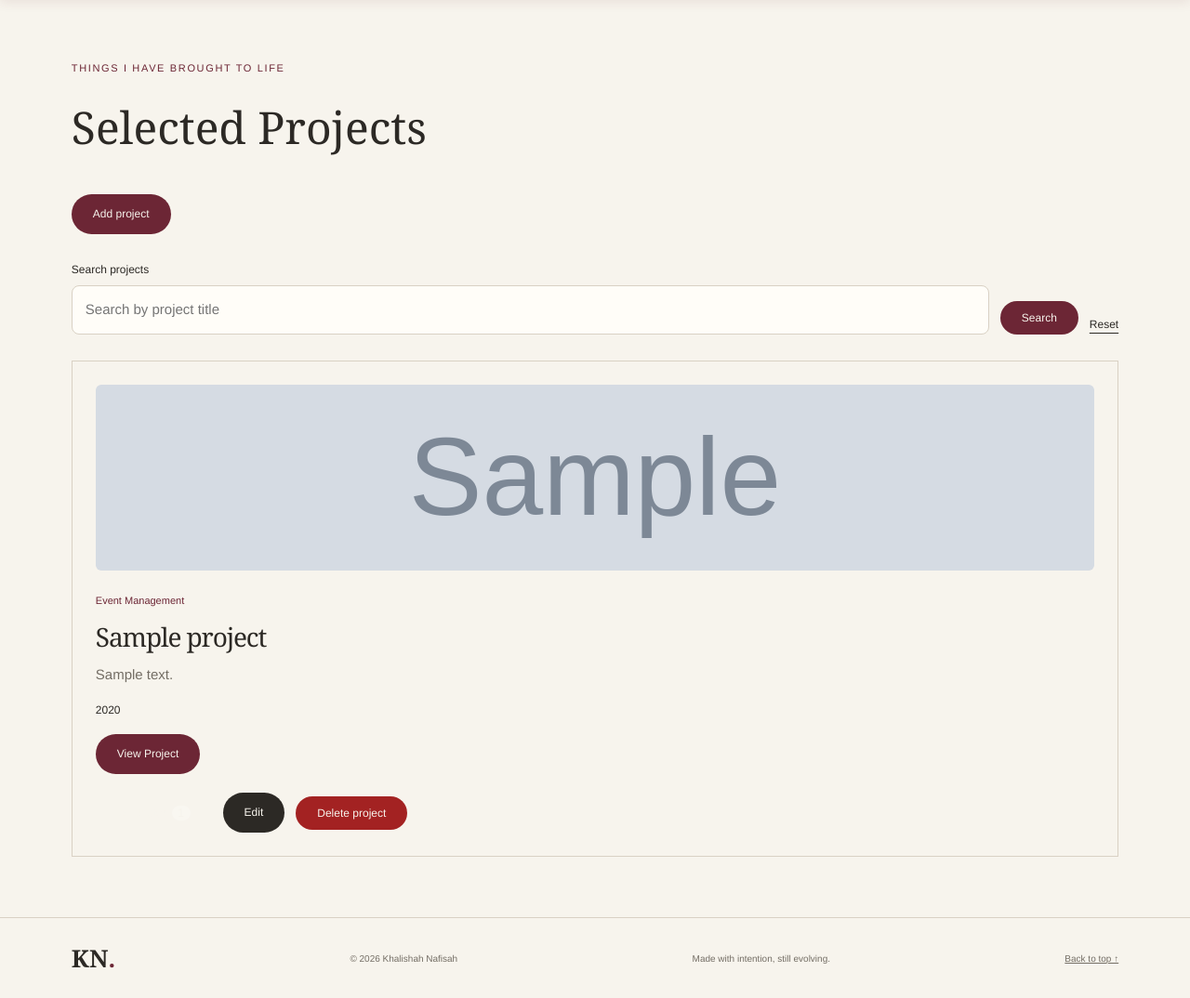
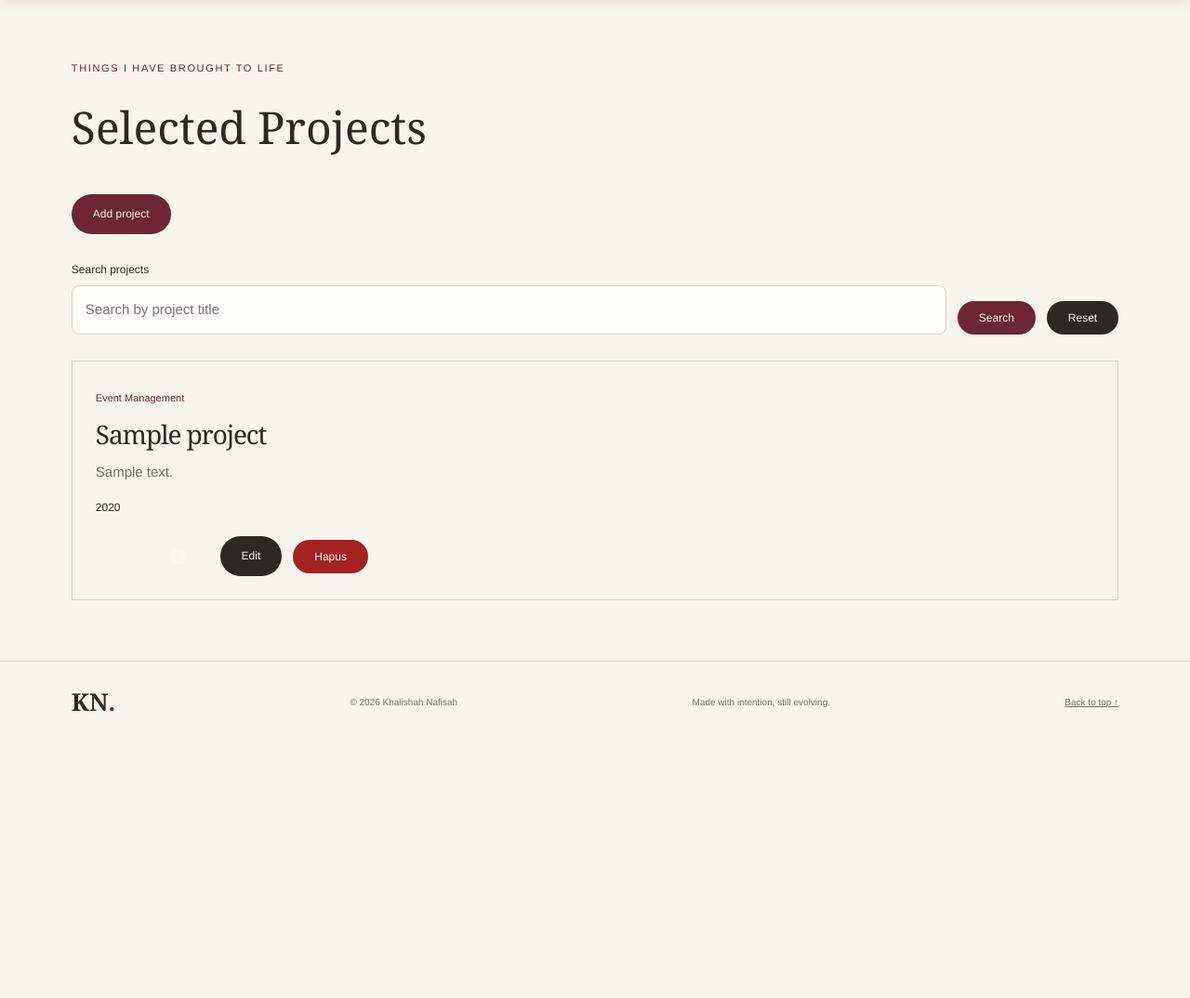
Before and after one commit to KhalishahNafisah/myportofolio, a Django app: page /projects/ in a window 1280 px wide. Shown: the part 72-1146 px from the top of the page at 93% size. After the commit the page ends 838 px from the top, so only its background shows below. Run offline with Django 4.2, Linux system fonts and the light colour scheme; a user stored in the database is signed in; tables that the repository leaves empty hold one stand-in row (values such as "Sample post"); grey boxes marked "Sample" are stand-in pictures.

Commit message:
load project cards melalui AJAX

```diff
--- a/main/views.py
+++ b/main/views.py
@@ -4,7 +4,7 @@ from django.contrib.auth.decorators import login_required
 from django.contrib.auth.forms import AuthenticationForm, UserCreationForm
 from django.core import serializers
 from django.db.models import BooleanField, Count, Exists, OuterRef, Value
-from django.http import HttpResponse
+from django.http import HttpResponse, JsonResponse
 from django.shortcuts import get_object_or_404, redirect, render
 from django.urls import reverse
 from django.utils import timezone
@@ -103,21 +103,13 @@ def toggle_experience_star(request, experience_id):
     return redirect("main:show_experience")
 
 def show_projects(request):
-    response = get_projects_json(request)
-
-    project_list = deserialize_with_star_status(response, Project, request.user)
-
-    return render(
-        request,
-        "projects.html",
-        {
-            "logo": "KN",
-            "name": "Khalishah",
-            "project_list": project_list,
-            "is_editor": is_editor(request.user),
-            "title_query": request.GET.get("title", "").strip(),
-        },
-    )
+    return render(request, "projects.html", {
+        "logo": "KN",
+        "name": "Khalishah",
+        "is_editor": is_editor(request.user),
+        "title_query": request.GET.get("title", "").strip(),
+        "form": ProjectForm(),
+    })
 
 def show_about(request):
     return render(request, "detail.html", {"page_title": "About me", "section_template": "includes/about.html"})
@@ -155,19 +147,34 @@ def create_project(request):
 
 def get_projects_json(request):
     query = request.GET.get("title", "").strip()
-    queryset = Project.objects.order_by("-year", "title")
+
+    projects = Project.objects.order_by("-year", "title")
 
     if query:
-        queryset = queryset.filter(title__icontains=query)
+        projects = projects.filter(title__icontains=query)
 
-    return HttpResponse(
-        serializers.serialize(
-            "json",
-            queryset,
-            fields=("title", "description", "category", "year", "project_url", "project_image_url"),
-        ),
-        content_type="application/json",
-    )
+    projects = with_star_status(projects, request.user)
+
+    data = []
+
+    for project in projects:
+        data.append({
+            "model": "main.project",
+            "pk": str(project.pk),
+            "fields": {
+                "title": project.title,
+                "description": project.description,
+                "category": project.category,
+                "category_display": project.get_category_display(),
+                "year": project.year,
+                "project_url": project.project_url,
+                "project_image_url": project.project_image_url,
+                "star_count": project.star_count,
+                "is_starred": project.is_starred,
+            },
+        })
+
+    return JsonResponse(data, safe=False)
 
 @portfolio_permission_required(allow_editor=True)
 def update_project(request, project_id):
--- /dev/null
+++ b/static/js/projects.js
@@ -0,0 +1,257 @@
+const projectsPage = document.getElementById("projects");
+const searchForm = document.getElementById("project-search-form");
+const searchInput = document.getElementById("search-input");
+const grid = document.getElementById("grid");
+
+const csrfInput = document.querySelector("#csrf-source input");
+const csrfHtml = csrfInput.outerHTML;
+
+const placeholderId = "00000000-0000-0000-0000-000000000000";
+
+let projectsAbortController;
+
+function escapeHtml(value) {
+    return String(value ?? "")
+        .replaceAll("&", "&amp;")
+        .replaceAll("<", "&lt;")
+        .replaceAll(">", "&gt;")
+        .replaceAll('"', "&quot;")
+        .replaceAll("'", "&#39;");
+}
+
+function safeHttpUrl(value) {
+    try {
+        const url = new URL(value);
+
+        return ["http:", "https:"].includes(url.protocol)
+            ? url.href
+            : "";
+    } catch {
+        return "";
+    }
+}
+
+function displayPageSection(section) {
+    for (const id of ["loading", "error", "empty", "grid"]) {
+        document
+            .getElementById(id)
+            .classList
+            .toggle("hide", id !== section);
+    }
+}
+
+function buildProjectCardElement(item) {
+    const project = item.fields;
+
+    const article = document.createElement("article");
+    article.className = "experience-card";
+
+    const route = (template) => {
+        return escapeHtml(
+            template.replace(placeholderId, item.pk)
+        );
+    };
+
+    const imageUrl = safeHttpUrl(project.project_image_url);
+    const projectUrl = safeHttpUrl(project.project_url);
+    const count = escapeHtml(project.star_count);
+
+    const imageHtml = imageUrl
+        ? `
+            <img
+                class="portfolio-project-image"
+                src="${escapeHtml(imageUrl)}"
+                alt="${escapeHtml(project.title)}"
+                loading="lazy"
+            >
+        `
+        : "";
+
+    const linkHtml = projectUrl
+        ? `
+            <a
+                class="social-link"
+                href="${escapeHtml(projectUrl)}"
+                target="_blank"
+                rel="noopener noreferrer"
+            >
+                View Project
+            </a>
+        `
+        : "";
+
+    const loginUrl =
+        `${projectsPage.dataset.loginUrl}?next=` +
+        encodeURIComponent(location.pathname + location.search);
+
+    const starHtml = projectsPage.dataset.authenticated === "true"
+        ? `
+            <form
+                method="post"
+                action="${route(projectsPage.dataset.starUrl)}"
+                class="star-form"
+            >
+                ${csrfHtml}
+
+                <button
+                    type="submit"
+                    class="button button-star${project.is_starred ? " is-starred" : ""}"
+                    aria-pressed="${project.is_starred ? "true" : "false"}"
+                >
+                    ★ ${project.is_starred ? "Unstar" : "Star"}
+
+                    <span class="star-count">${count}</span>
+                </button>
+            </form>
+        `
+        : `
+            <a
+                class="button button-star"
+                href="${escapeHtml(loginUrl)}"
+            >
+                Login to star ★
+                <span class="star-count">${count}</span>
+            </a>
+        `;
+
+    const editHtml = projectsPage.dataset.editUrl
+        ? `
+            <a
+                class="button button-secondary"
+                href="${route(projectsPage.dataset.editUrl)}"
+            >
+                Edit
+            </a>
+        `
+        : "";
+
+    const deleteHtml = projectsPage.dataset.deleteUrl
+        ? `
+            <form
+                method="post"
+                action="${route(projectsPage.dataset.deleteUrl)}"
+                class="delete-project-form"
+            >
+                ${csrfHtml}
+
+                <button
+                    type="submit"
+                    class="button button-danger"
+                >
+                    Hapus
+                </button>
+            </form>
+        `
+        : "";
+
+    article.innerHTML = `
+        ${imageHtml}
+
+        <span class="experience-category">
+            ${escapeHtml(project.category_display)}
+        </span>
+
+        <h2>${escapeHtml(project.title)}</h2>
+
+        <p class="experience-description">
+            ${escapeHtml(project.description)}
+        </p>
+
+        <p class="experience-status">
+            ${escapeHtml(project.year)}
+        </p>
+
+        ${linkHtml}
+
+        <div class="portfolio-actions">
+            ${starHtml}
+            ${editHtml}
+            ${deleteHtml}
+        </div>
+    `;
+
+    const deleteForm = article.querySelector(".delete-project-form");
+
+    if (deleteForm) {
+        deleteForm.addEventListener("submit", (event) => {
+            if (!confirm("Hapus proyek ini?")) {
+                event.preventDefault();
+            }
+        });
+    }
+
+    return article;
+}
+
+async function fetchProjects(query = "") {
+    if (projectsAbortController) {
+        projectsAbortController.abort();
+    }
+
+    const controller = new AbortController();
+    projectsAbortController = controller;
+
+    displayPageSection("loading");
+
+    try {
+        const url = new URL(
+            projectsPage.dataset.listUrl,
+            location.origin
+        );
+
+        if (query) {
+            url.searchParams.set("title", query);
+        }
+
+        const response = await fetch(url, {
+            headers: {
+                Accept: "application/json",
+            },
+            signal: controller.signal,
+            cache: "no-store",
+        });
+
+        if (!response.ok) {
+            throw new Error(`HTTP ${response.status}`);
+        }
+
+        const items = await response.json();
+
+        if (controller.signal.aborted) return;
+
+        grid.replaceChildren(
+            ...items.map(buildProjectCardElement)
+        );
+
+        document.getElementById("empty").textContent = query
+            ? "No matching projects found."
+            : "No projects have been added yet.";
+
+        displayPageSection(items.length ? "grid" : "empty");
+    } catch (error) {
+        if (error.name === "AbortError") return;
+
+        console.error(error);
+        displayPageSection("error");
+    }
+}
+
+function searchProjects() {
+    fetchProjects(searchInput.value.trim());
+}
+
+searchForm.addEventListener("submit", (event) => {
+    event.preventDefault();
+    searchProjects();
+});
+
+document.getElementById("reset-search").addEventListener("click", () => {
+    searchInput.value = "";
+    searchProjects();
+});
+
+document
+    .getElementById("retry-projects")
+    .addEventListener("click", searchProjects);
+
+fetchProjects(searchInput.value.trim());
--- a/templates/projects.html
+++ b/templates/projects.html
@@ -1,97 +1,121 @@
 {% extends "base.html" %}
+{% load static %}
 
 {% block meta %}
-    <title>Khalishah Nafisah — Projects</title>
+<title>Khalishah Nafisah — Projects</title>
 {% endblock meta %}
 
 {% block content %}
+<main id="main">
+    <section
+        class="experience-section"
+        id="projects"
+        data-list-url="{% url 'main:get_projects_json' %}"
+        data-star-url="{% url 'main:toggle_star' '00000000-0000-0000-0000-000000000000' %}"
+        data-login-url="{% url 'main:login' %}"
+        data-authenticated="{{ user.is_authenticated|yesno:'true,false' }}"
+        {% if user.is_superuser or is_editor %}
+        data-edit-url="{% url 'main:update_project' '00000000-0000-0000-0000-000000000000' %}"
+        {% endif %}
+        {% if user.is_superuser %}
+        data-delete-url="{% url 'main:delete_project' '00000000-0000-0000-0000-000000000000' %}"
+        {% endif %}
+    >
+        <div class="container">
+            <p class="section-kicker">
+                Things I have brought to life
+            </p>
 
-<main>
-    <section class="experience-section" id="projects">
-        <div class="container">
-            <p class="section-kicker">Things I have brought to life</p>
             <h1>Selected Projects</h1>
 
             <div class="portfolio-actions">
-            {% if user.is_superuser %}
-                <a class="button" href="{% url 'main:create_project' %}">
+                {% if user.is_superuser %}
+                <a
+                    class="button"
+                    href="{% url 'main:create_project' %}"
+                >
                     Add project
                 </a>
-            {% endif %}
+                {% endif %}
             </div>
 
-            <form method="get"
-                action="{% url 'main:show_projects' %}"
-                class="project-search">
-                <label class="project-search-field">
+            <form
+                id="project-search-form"
+                class="project-search"
+            >
+                <label
+                    class="project-search-field"
+                    for="search-input"
+                >
                     <span>Search projects</span>
-                    <input type="search"
+
+                    <input
+                        type="search"
+                        id="search-input"
                         name="title"
                         value="{{ title_query }}"
-                        placeholder="Search by project title">
+                        placeholder="Search by project title"
+                    >
                 </label>
 
-                <button type="submit" class="button">Search</button>
+                <button type="submit" class="button">
+                    Search
+                </button>
 
-                <a class="text-link" href="{% url 'main:show_projects' %}">
+                <button
+                    type="button"
+                    id="reset-search"
+                    class="button button-secondary"
+                >
                     Reset
-                </a>
+                </button>
             </form>
 
-            <div class="experience-grid">
-                {% for project in project_list %}
-                    <article class="experience-card">
-                        {% if project.project_image_url %}
-                            <img class="portfolio-project-image"
-                                src="{{ project.project_image_url }}"
-                                alt="{{ project.title }}"
-                                loading="lazy">
-                        {% endif %}
-                        <span class="experience-category">
-                            {{ project.get_category_display }}
-                        </span>
+            <div id="csrf-source" hidden>
+                {% csrf_token %}
+            </div>
 
-                        <h2>{{ project.title }}</h2>
+            <div
+                id="loading"
+                class="empty-state"
+                role="status"
+            >
+                Memuat proyek...
+            </div>
 
-                        <p class="experience-description">
-                            {{ project.description }}
-                        </p>
+            <div
+                id="error"
+                class="empty-state hide"
+                role="alert"
+            >
+                Gagal memuat proyek.
 
-                        <p class="experience-status">
-                            {{ project.year }}
-                        </p>
+                <button
+                    type="button"
+                    id="retry-projects"
+                    class="button"
+                >
+                    Coba lagi
+                </button>
+            </div>
 
-                        {% if project.project_url %}
-                            <a
-                                href="{{ project.project_url }}"
-                                target="_blank"
-                                rel="noopener noreferrer"
-                                class="social-link"
-                            >
-                                View Project
-                            </a>
-                        {% endif %}
-                    <div class="portfolio-actions">
-                        {% include "components/project_star.html" with project=project %}
+            <div
+                id="empty"
+                class="empty-state hide"
+                role="status"
+            ></div>
 
-                        {% if user.is_superuser or is_editor %}
-                            <a class="button button-secondary" href="{% url 'main:update_project' project.id %}">Edit</a>
-                        {% endif %}
-                        {% if user.is_superuser %}
-                            {% include "components/project_delete_modal.html" with project=project %}
-                        {% endif %}
-                    </div>
-                </article>
-                {% empty %}
-                    {% if title_query %}
-                        <p class="empty-state">No matching projects found.</p>
-                    {% else %}
-                        <p class="empty-state">No projects have been added yet.</p>
-                    {% endif %}
-                {% endfor %}
-            </div>
+            <div
+                id="grid"
+                class="experience-grid hide"
+            ></div>
+
+            <noscript>
+                Aktifkan JavaScript untuk menampilkan daftar proyek.
+            </noscript>
         </div>
     </section>
 </main>
 
+<script src="{% static 'js/projects.js' %}" defer></script>
 {% endblock content %}
```
